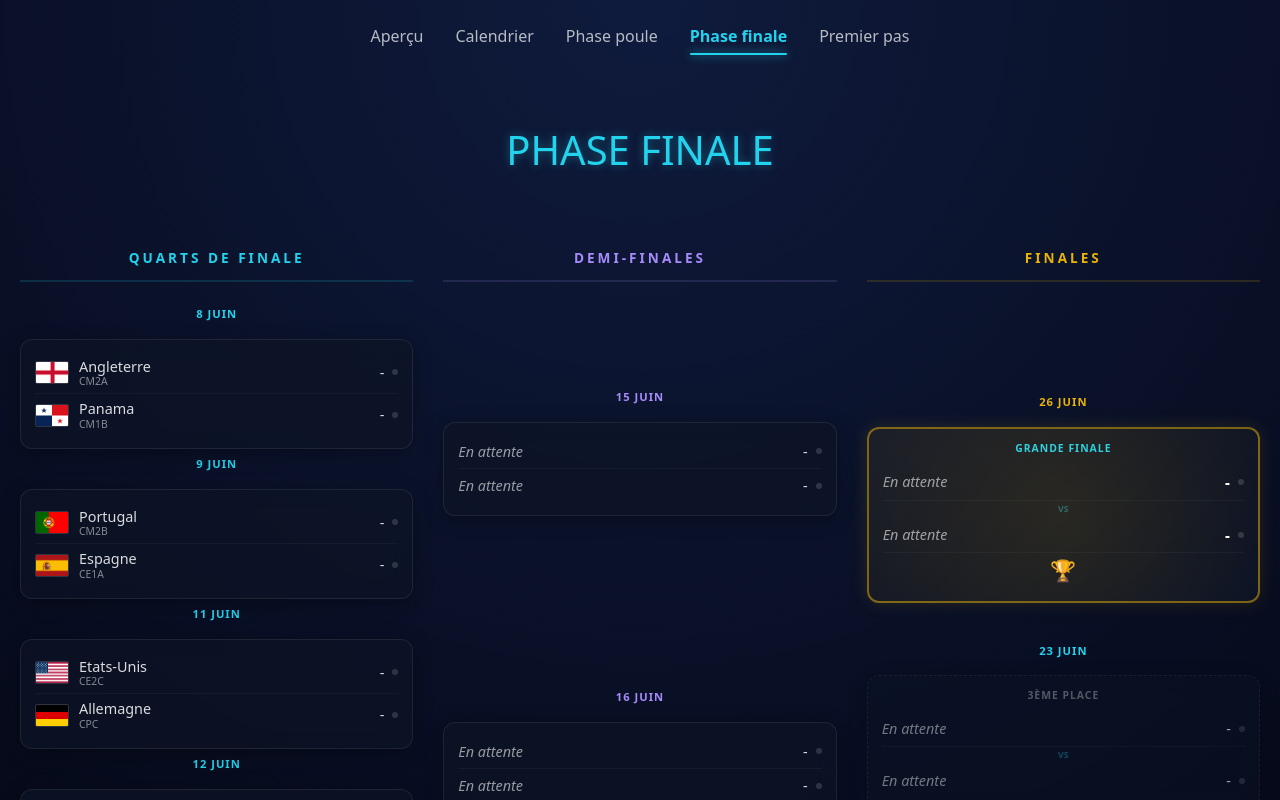
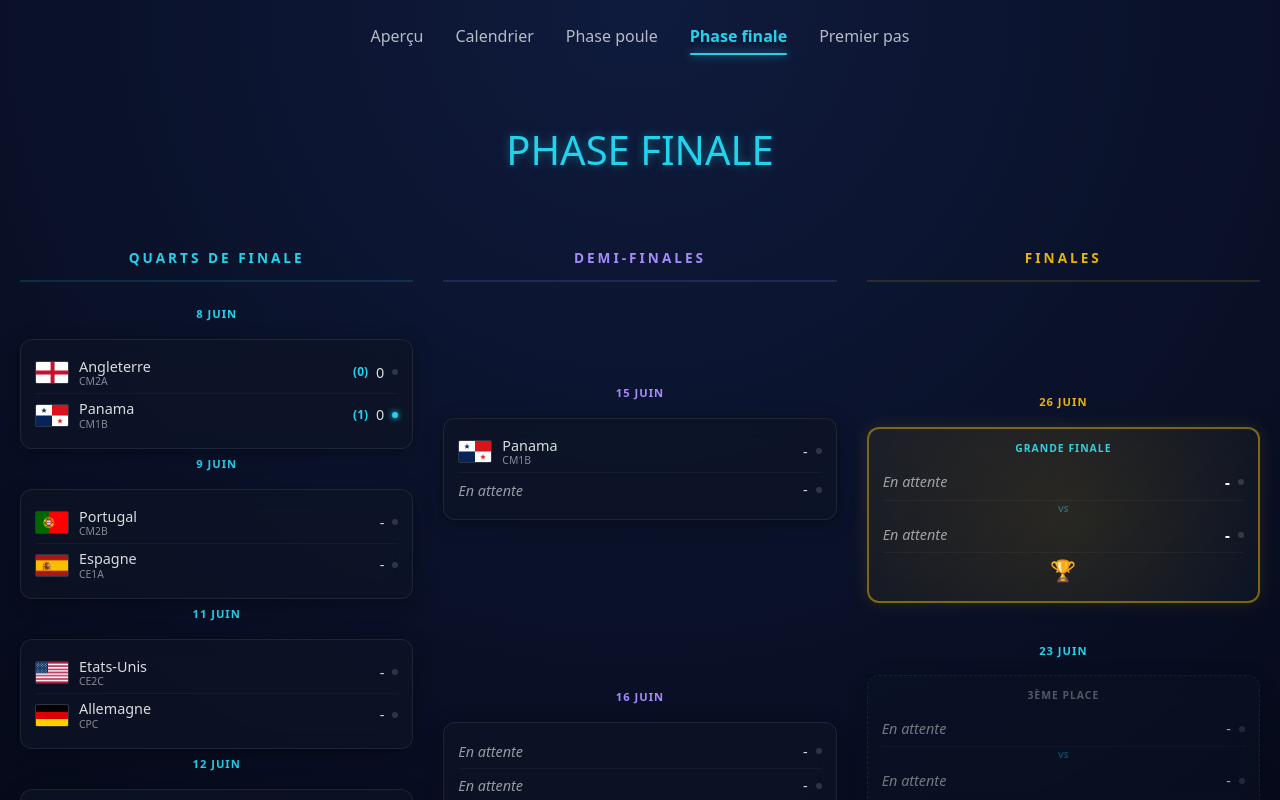
Before and after one commit to RayaneO18/Tournament, a Next.js app: page /phase-finale in a window 1280 px wide. Shown: the top 800 px of the page. Built offline with nearby package versions, Linux system fonts and the light colour scheme.

Commit message:
1er match des quart de finale

```diff
--- a/data/data.ts
+++ b/data/data.ts
@@ -119,7 +119,7 @@ export const calendrierMatchs: Semaine[] = [
 // --- 3. DONNÉES DE LA PHASE FINALE (Même type 'Match') ---
 
 export const initialQuarts: Match[] = [
-  { eq1: "Angleterre", score1: null, tab1: null, eq2: "Panama", score2: null, tab2: null, poule: "Quart de finale", date: "8 Juin" },
+  { eq1: "Angleterre", score1: 0, tab1: 0, eq2: "Panama", score2: 0, tab2: 1, poule: "Quart de finale", date: "8 Juin" },
   { eq1: "Portugal", score1: null, tab1: null, eq2: "Espagne", score2: null, tab2: null, poule: "Quart de finale", date: "9 Juin" },
   { eq1: "Etats-Unis", score1: null, tab1: null, eq2: "Allemagne", score2: null, tab2: null, poule: "Quart de finale", date: "11 Juin" },
   { eq1: "France", score1: null, tab1: null, eq2: "Argentine", score2: null, tab2: null, poule: "Quart de finale", date: "12 Juin" },
```
